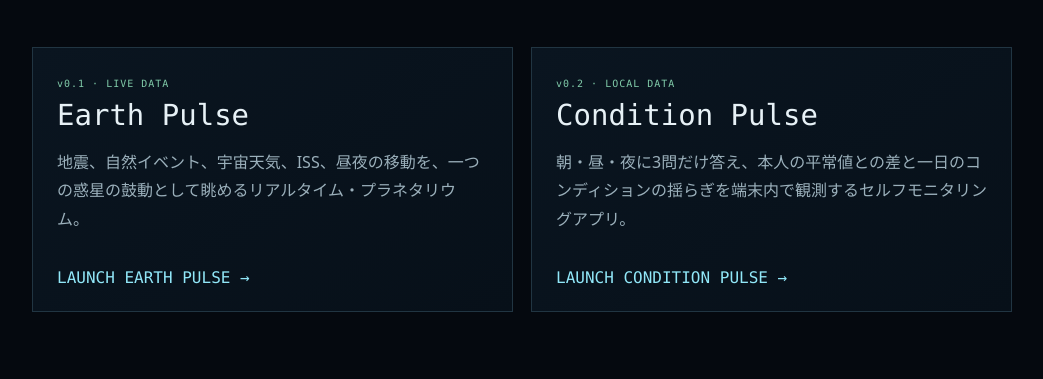
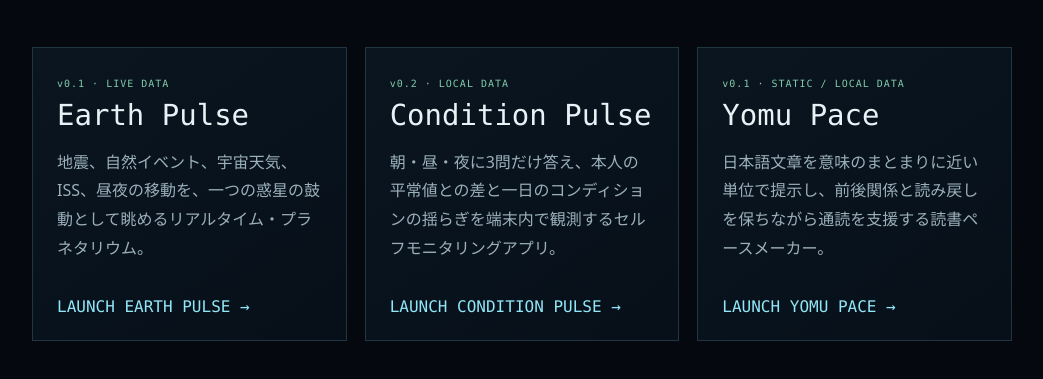
Before and after one commit to rhodanus2179/miscellaneous, a plain HTML site: page index.html in a window 1280 px wide. Shown: the part 231-610 px from the top of the page, without its empty margins (118-1161 px from the left). Drawn offline with Linux system fonts and the light colour scheme.

Commit message:
Restore Yomu Pace launcher card

```diff
--- a/index.html
+++ b/index.html
@@ -39,6 +39,12 @@
         <p>朝・昼・夜に3問だけ答え、本人の平常値との差と一日のコンディションの揺らぎを端末内で観測するセルフモニタリングアプリ。</p>
         <a href="./condition-pulse/">LAUNCH CONDITION PULSE →</a>
       </article>
+      <article>
+        <span class="status">v0.1 · STATIC / LOCAL DATA</span>
+        <h2>Yomu Pace</h2>
+        <p>日本語文章を意味のまとまりに近い単位で提示し、前後関係と読み戻しを保ちながら通読を支援する読書ペースメーカー。</p>
+        <a href="./yomu-pace/">LAUNCH YOMU PACE →</a>
+      </article>
     </section>
   </main>
 </body>
```
